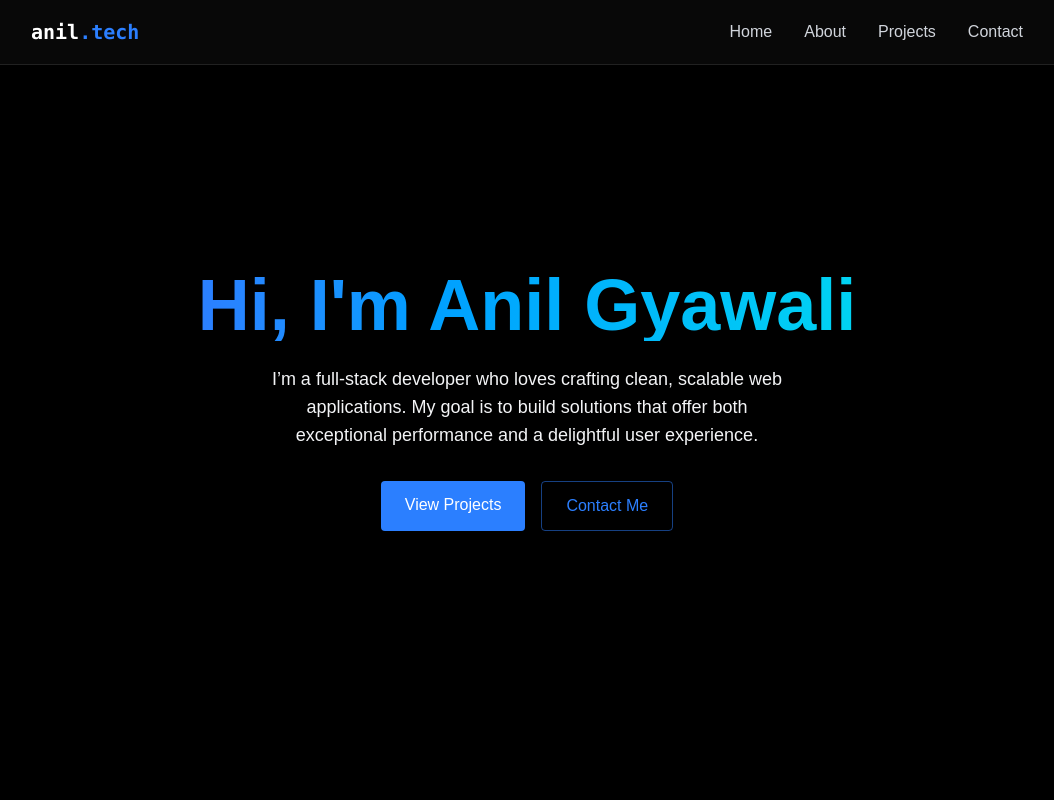
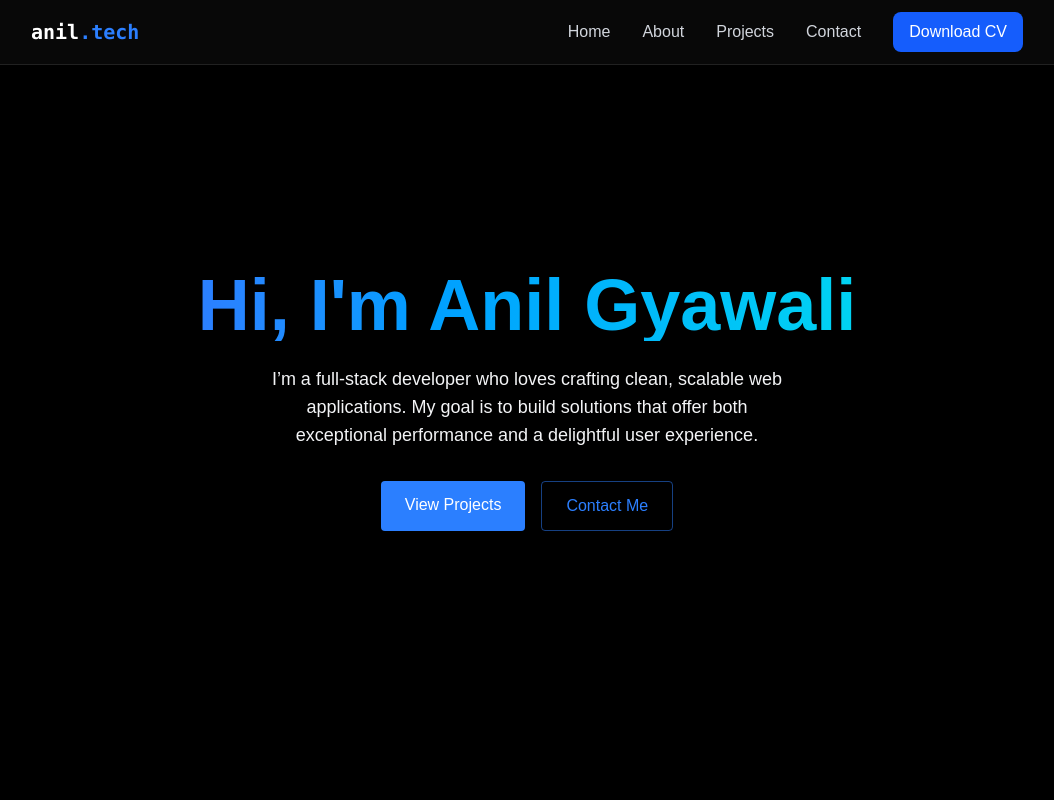
Before and after one commit to anilgyawali0623/portfolio, a React (Vite) app: page / in a window 1280 px wide. Shown: the top 800 px of the page, without its empty margins (113-1167 px from the left). Built offline with nearby package versions, Linux system fonts and the light colour scheme.

Commit message:
add:added cv download button

```diff
--- a/src/components/Navbar.jsx
+++ b/src/components/Navbar.jsx
@@ -45,6 +45,13 @@
             >
               Contact
             </a>
+              <a
+              href="/anilresume.pdf"
+              download="anilresume.pdf"
+              className="bg-blue-600 text-white px-4 py-2 rounded-lg hover:bg-blue-700 transition-all"
+            >
+              Download CV
+            </a>
           </div>
         </div>
       </div>
```
Also changed, not shown: 1 other file (tests, documents, lock files or other folders).
